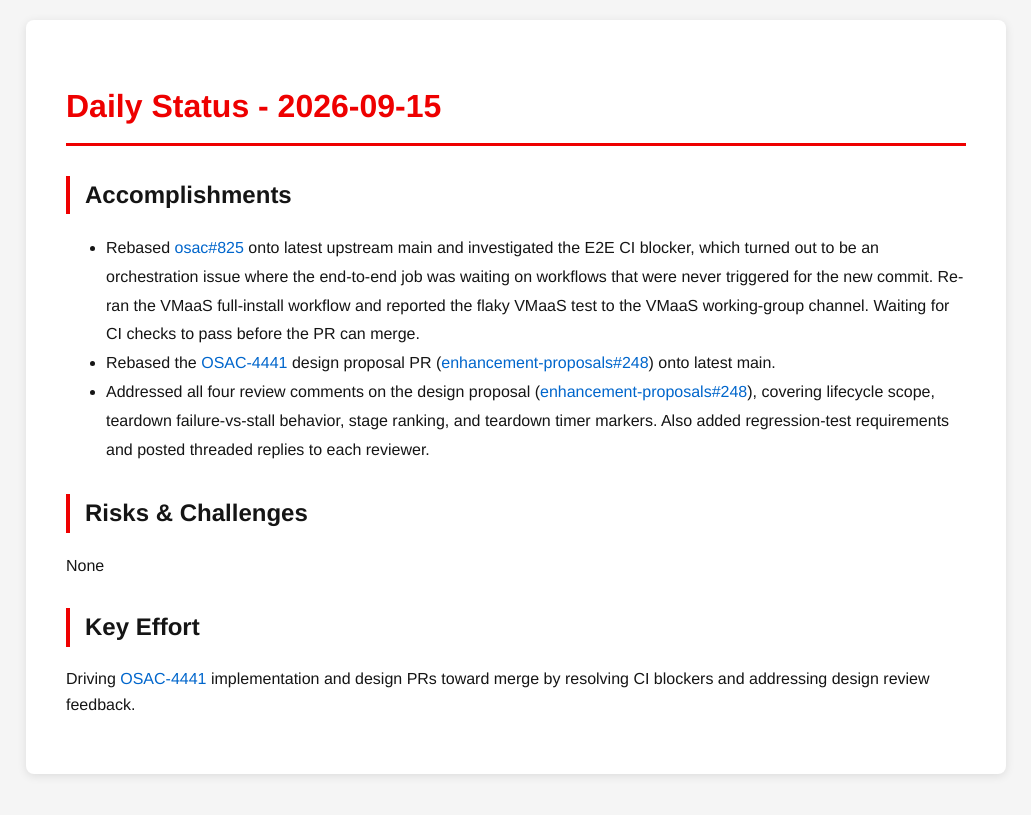
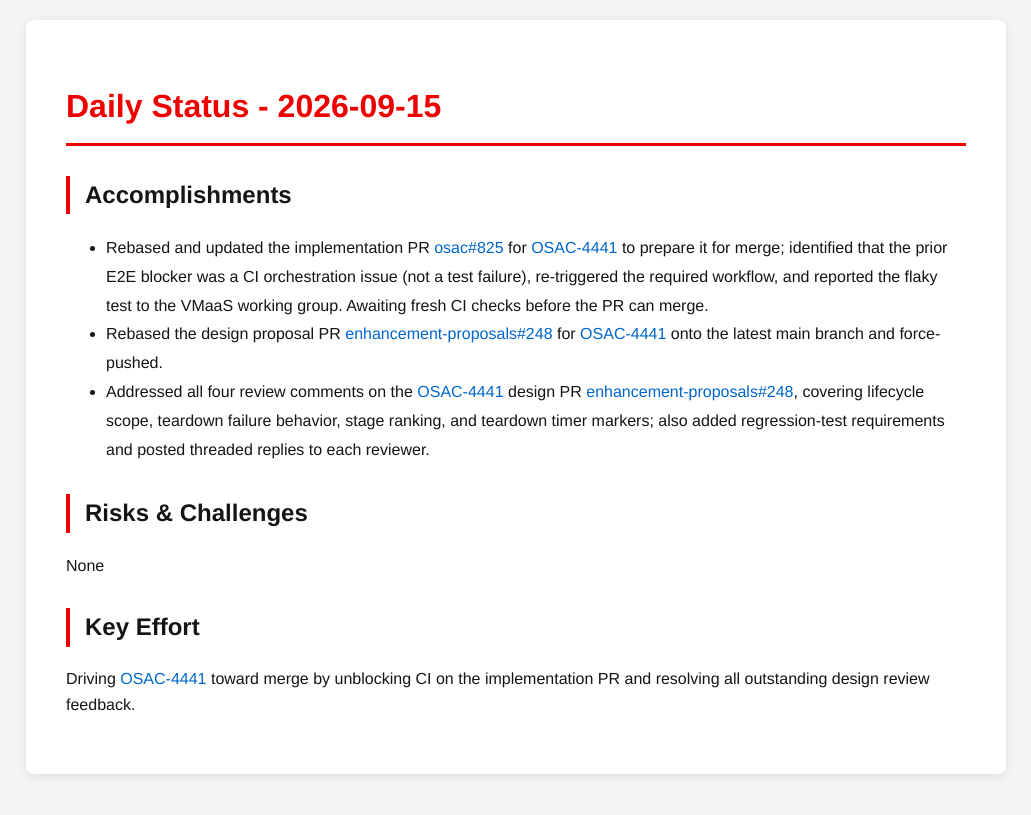
Before and after one commit to tzvatot/daily-status, a Jekyll site: the page built from 2026-09-15.md, in a window 1280 px wide. Shown: the top 815 px of the page, without its empty margins (124-1155 px from the left). Built offline with Jekyll 4.4.1, drawn with Linux system fonts in a browser that asks for light colours.

Commit message:
Daily status update - 2026-09-15

```diff
--- a/2026-09-15.md
+++ b/2026-09-15.md
@@ -7,12 +7,12 @@ date: 2026-09-15
 # Daily Status - 2026-09-15
 
 ## Accomplishments
-- Rebased [osac#825](https://github.com/osac-project/osac/pull/825) onto latest upstream main and investigated the E2E CI blocker, which turned out to be an orchestration issue where the end-to-end job was waiting on workflows that were never triggered for the new commit. Re-ran the VMaaS full-install workflow and reported the flaky VMaaS test to the VMaaS working-group channel. Waiting for CI checks to pass before the PR can merge.
-- Rebased the [OSAC-4441](https://redhat.atlassian.net/browse/OSAC-4441) design proposal PR ([enhancement-proposals#248](https://github.com/osac-project/enhancement-proposals/pull/248)) onto latest main.
-- Addressed all four review comments on the design proposal ([enhancement-proposals#248](https://github.com/osac-project/enhancement-proposals/pull/248)), covering lifecycle scope, teardown failure-vs-stall behavior, stage ranking, and teardown timer markers. Also added regression-test requirements and posted threaded replies to each reviewer.
+- Rebased and updated the implementation PR [osac#825](https://github.com/osac-project/osac/pull/825) for [OSAC-4441](https://redhat.atlassian.net/browse/OSAC-4441) to prepare it for merge; identified that the prior E2E blocker was a CI orchestration issue (not a test failure), re-triggered the required workflow, and reported the flaky test to the VMaaS working group. Awaiting fresh CI checks before the PR can merge.
+- Rebased the design proposal PR [enhancement-proposals#248](https://github.com/osac-project/enhancement-proposals/pull/248) for [OSAC-4441](https://redhat.atlassian.net/browse/OSAC-4441) onto the latest main branch and force-pushed.
+- Addressed all four review comments on the [OSAC-4441](https://redhat.atlassian.net/browse/OSAC-4441) design PR [enhancement-proposals#248](https://github.com/osac-project/enhancement-proposals/pull/248), covering lifecycle scope, teardown failure behavior, stage ranking, and teardown timer markers; also added regression-test requirements and posted threaded replies to each reviewer.
 
 ## Risks & Challenges
 None
 
 ## Key Effort
-Driving [OSAC-4441](https://redhat.atlassian.net/browse/OSAC-4441) implementation and design PRs toward merge by resolving CI blockers and addressing design review feedback.
+Driving [OSAC-4441](https://redhat.atlassian.net/browse/OSAC-4441) toward merge by unblocking CI on the implementation PR and resolving all outstanding design review feedback.
```
